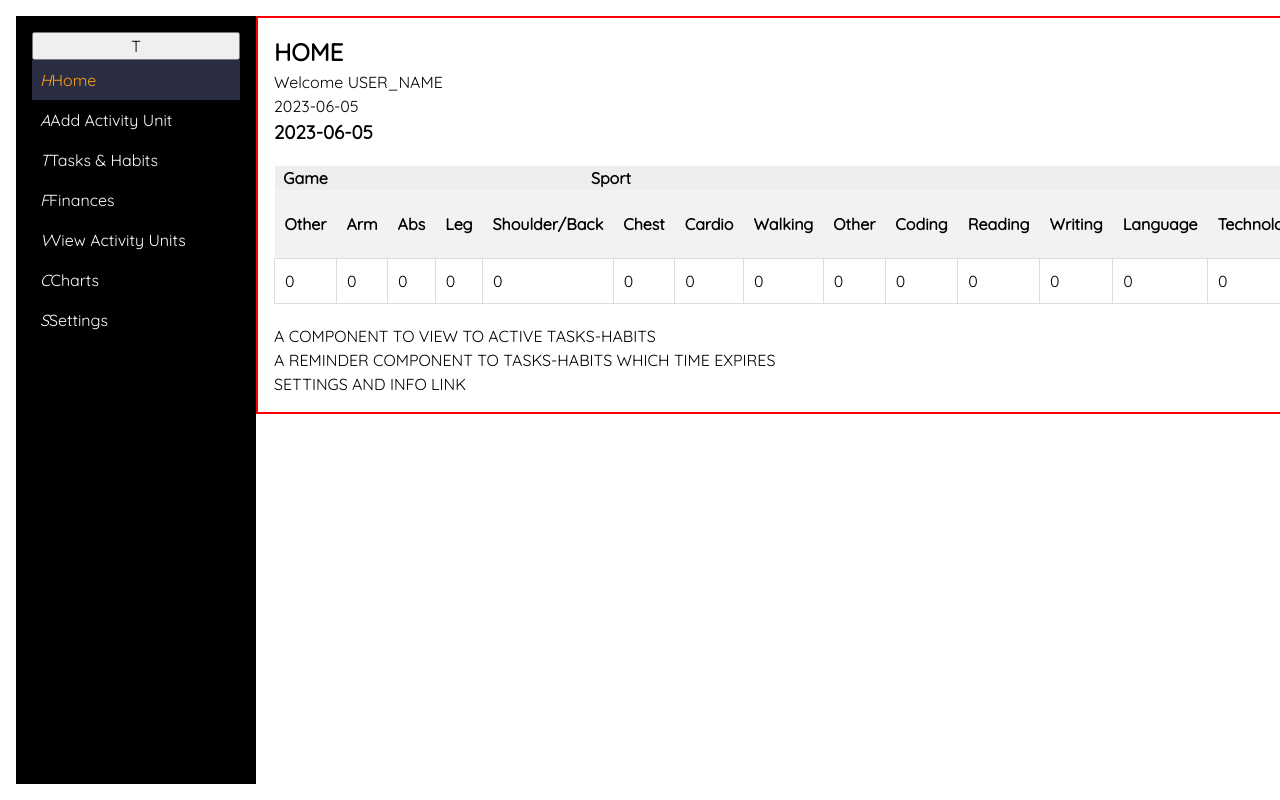
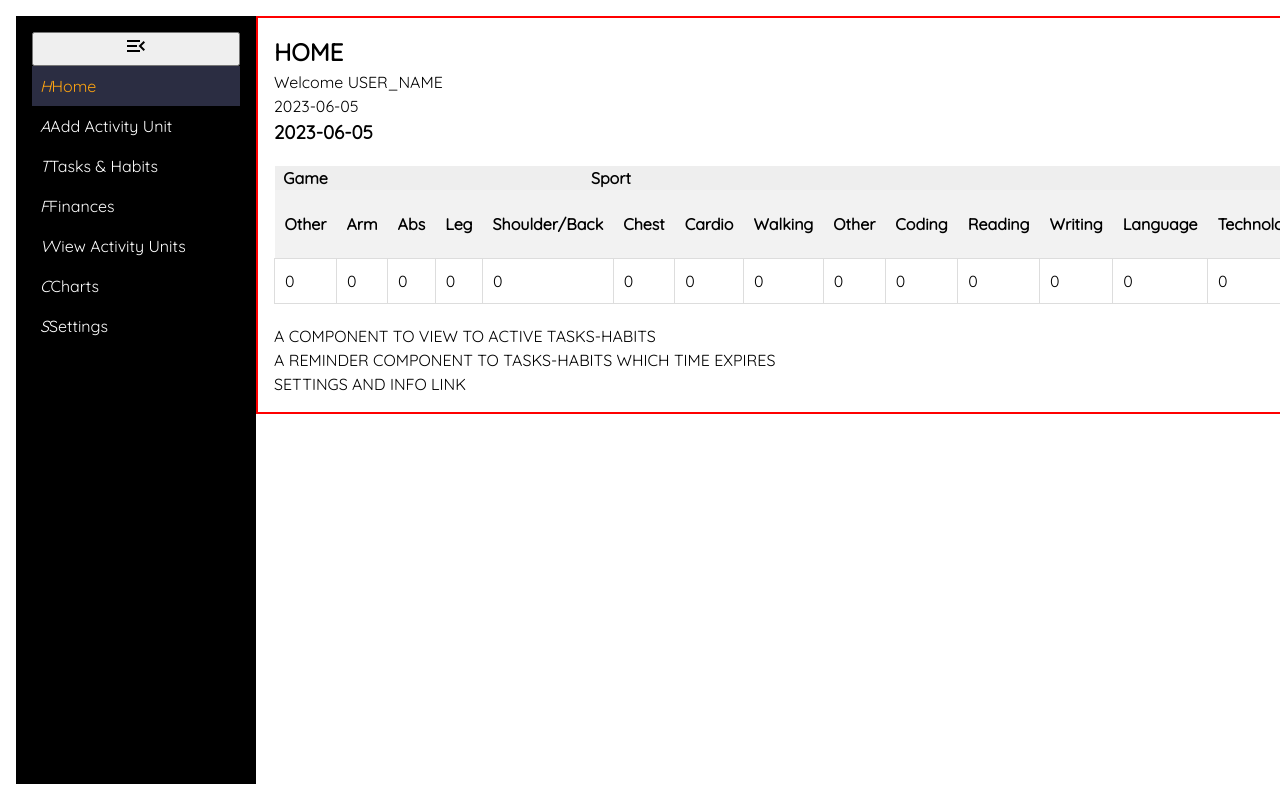
Before and after one commit to berkaysson/lifemap, a React (Create React App) app: page / in a window 1280 px wide. Shown: the top 800 px of the page. Built offline with nearby package versions, Linux system fonts and the light colour scheme.

Commit message:
Create NavToggleButton

```diff
--- /dev/null
+++ b/src/Components/Wrappers/Styled-UI/NavToggleButton.js
@@ -0,0 +1,17 @@
+import styled from "styled-components";
+import MenuOutlinedIcon from "@mui/icons-material/MenuOutlined";
+import MenuOpenIcon from '@mui/icons-material/MenuOpen';
+
+const Button = styled.button`
+
+
+  &:hover {
+  }
+`;
+
+const NavToggleButton = ({ onClick, isOpen }) => {
+  const menuIcon = isOpen ? <MenuOpenIcon /> : <MenuOutlinedIcon />
+  return(<Button onClick={onClick}>{menuIcon}</Button>);
+};
+
+export default NavToggleButton;
--- a/src/Layout/NavBar.js
+++ b/src/Layout/NavBar.js
@@ -2,6 +2,7 @@ import styled from "styled-components";
 
 import { NavLink } from "react-router-dom";
 import { useState } from "react";
+import NavToggleButton from "../Components/Wrappers/Styled-UI/NavToggleButton";
 
 const NavWrapper = styled.nav`
   display: flex;
@@ -44,7 +45,7 @@ const NavBar = () => {
 
   return (
     <NavWrapper isOpen={isOpen}>
-      <button onClick={toggleIsOpen}>T</button>
+      <NavToggleButton onClick={toggleIsOpen} isOpen={isOpen} />
       <NavItemsWrapper>
         <NavItem to="/" activeClassName="active">
           <i>H</i>
```
